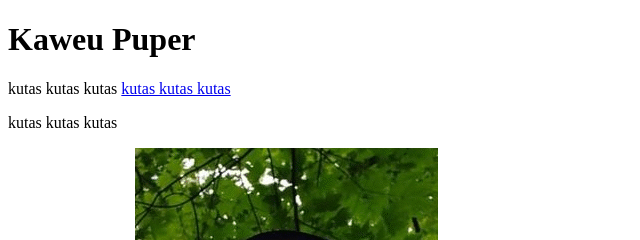
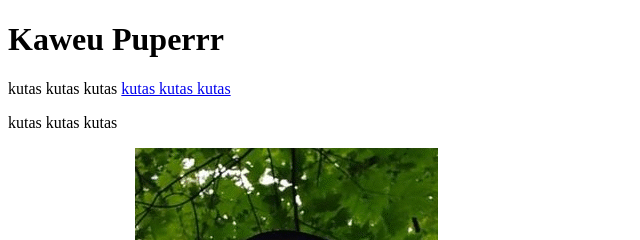
Before and after one commit to Rip0sta/Kaweu_Puper, a plain HTML site: page index.html in a window 1280 px wide. Shown: the top 240 px of the page, 0-640 px from the left. Drawn offline with Linux system fonts and the light colour scheme; files whose address does not match are found by name.

Commit message:
Update index.html

```diff
--- a/index.html
+++ b/index.html
@@ -6,7 +6,7 @@
 			<title> Kaweu Puper </title>
 	</head>
 	<body>
-		<h1>Kaweu Puper</h1>
+		<h1>Kaweu Puperrr</h1>
 
 		kutas kutas kutas
 
```
